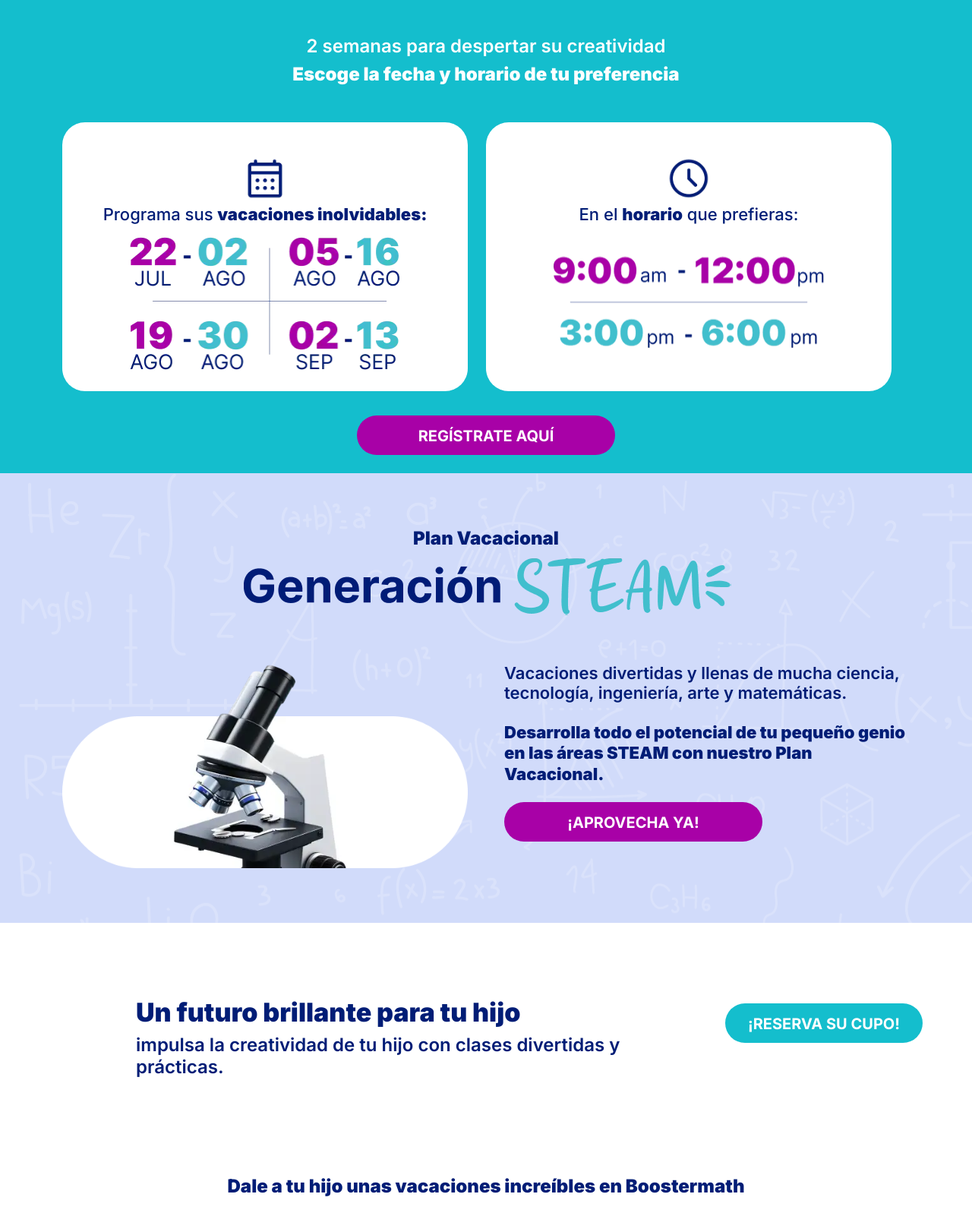
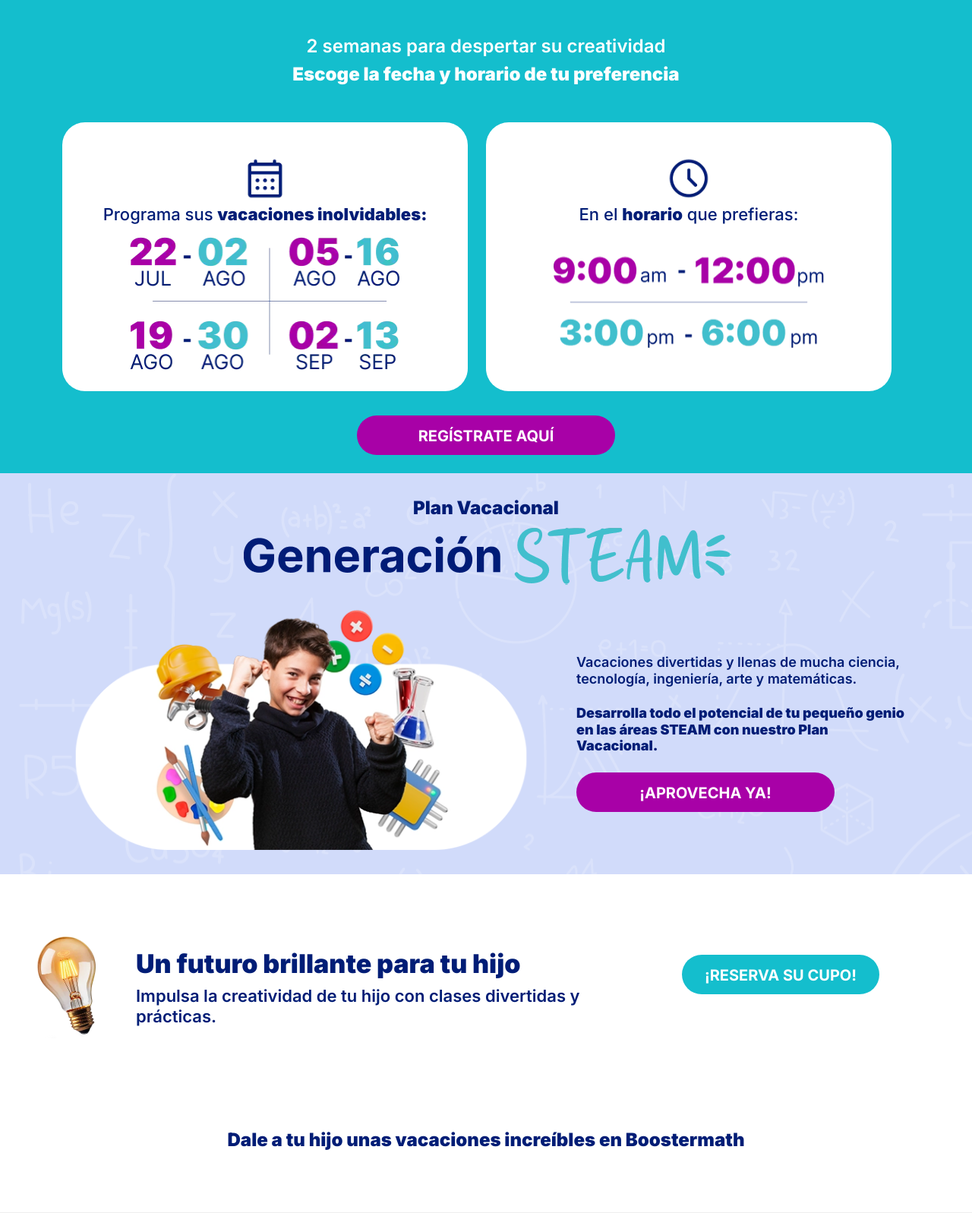
Before and after one commit to suchmolin/planVacacionalBM, a PHP site: page /secc_BM.php in a window 1280 px wide. Shown: the part 527-2124 px from the top of the page at 76% size. Run offline with PHP 8.4, Linux system fonts and the light colour scheme.

Commit message:
listo para integracion de secciones

```diff
--- a/css/style_plan.css
+++ b/css/style_plan.css
@@ -1477,6 +1477,84 @@ ol li::after {
 
 
 
+
+
+@media (max-width: 350px)
+{
+    .vaca_text {
+        margin-top: 0px;
+
+        }
+}
+
+@media (min-width: 351px) and (max-width: 560px)
+{
+    .vaca_text {
+        margin-top: 0px;
+
+        }
+}
+
+@media (min-width: 561px)
+{
+.vaca_text {
+    margin-top: 60px;
+
+        }
+}
+
+
+
+
+
+
+
+
+
+
+
+
+
+
+
+
+
+
+
+
+    @media (max-width: 350px)
+    {
+    .cont_semi_p_new {
+             font-size:10px;
+
+            }
+    }
+
+    @media (min-width: 351px) and (max-width: 560px)
+    {
+    .cont_semi_p_new {
+             font-size:14px;
+
+            }
+    }
+
+    @media (min-width: 561px)
+    {
+    .cont_semi_p_new {
+            font-size:18px;
+
+            }
+    }
+
+
+
+
+
+
+
+
+
+
     @media (max-width: 350px)
     {
     .infoimg {
@@ -2415,12 +2493,6 @@ margin-top: 60px;
             {
 
 
-                .btn-p_a_s {width: 210px;
-                    height: 22px;
-                    font-size: 10px;
-                    padding-top: 4px;}
-
-
             .btn-primary_alt_short_wwhite_a_mora {     /* no los estoy variando */
                 width: 210px;
                 height: 22px;
@@ -2481,6 +2553,22 @@ margin-top: 60px;
 
             }
 
+
+
+
+
+
+
+
+
+
+
+
+
+
+
+
+
             @media (min-width: 561px)
             {
 
@@ -2493,6 +2581,10 @@ margin-top: 60px;
                 font-size: 20px;
                 padding-top: 12px;
 
+                }
+
+                .text_imp {
+                    font-size: 22px;
                 }
 
 
--- a/secc_BM.php
+++ b/secc_BM.php
@@ -288,19 +288,19 @@ $hoy_es = $dt->format('d-m-Y h:i:sa');
 
 
 <!-- About Start -->
-<div class="container-xxl py-5 margen_positivo ">
+<div class="container-xxl py-2 margen_positivo ">
         <div class="container">
             <div id="generacion" class="row g-4">
 
 
 
-            <div class="text-center wow mb-4 fadeInUp " data-wow-delay="0.1s">
+            <div class="text-center wow  fadeInUp " data-wow-delay="0.1s">
 
 
 
 <span class="text_color_aa cont_semi extrabbb t_ebold"><b>Plan Vacacional</b></span><br>
 
-<span><img loading="lazy" class="mb-2 textoimg" src="img_plan/titulo-GS.webp"  alt="Generación Steam Plan Vacacional" ></span>
+<span><img loading="lazy" class=" textoimg" src="img_plan/titulo-GS.webp"  alt="Generación Steam Plan Vacacional" ></span>
 
 
 
@@ -310,11 +310,11 @@ $hoy_es = $dt->format('d-m-Y h:i:sa');
 
 
 
-     <div class="col-lg-6 pe-4 cent_micro wow fadeInUp" data-wow-delay="0.1s"  >
+     <div class="col-lg-7 pe-4 cent_micro wow fadeInUp" data-wow-delay="0.1s"  >
                 <div class="position-relative " >
 
-<img loading="lazy" class="img-fluid " loading="lazy" src="img_plan/microscope.webp"
-                     alt="Microscopio de laboratorio de química" style="width:100%; "  width="534" height="258" >
+<img loading="lazy" class="img-fluid " loading="lazy" src="img_plan/chico_exitoso.webp"
+                     alt="Chico exitoso" style="width:100%; "  width="534" height="258" >
 
                 </div>
     </div>
@@ -323,12 +323,12 @@ $hoy_es = $dt->format('d-m-Y h:i:sa');
 
 
 
-<div  class="col-lg-6 wow ps-4"   data-wow-delay="0.3s" >
+<div  class="col-lg-5  wow ps-4"   data-wow-delay="0.3s" >
 
 
-<h3 class="mb-4 text_color_aa cont_semi_peq t_regular">Vacaciones divertidas y llenas de mucha ciencia, tecnología, ingeniería, arte y matemáticas.</h3>
+<h4 class=" mb-4 text_color_aa cont_semi_p_new t_regular vaca_text" >Vacaciones divertidas y llenas de mucha ciencia, tecnología, ingeniería, arte y matemáticas.</h4>
 
-<h3 class="mb-4 text_color_aa cont_semi_peq"><b class="t_ebold">Desarrolla todo el potencial de tu pequeño genio en las áreas STEAM con nuestro Plan Vacacional.<b></h3>
+<h4 class="mb-4 text_color_aa cont_semi_p_new"><b class="t_ebold">Desarrolla todo el potencial de tu pequeño genio en las áreas STEAM con nuestro Plan Vacacional.<b></h4>
 
 
 
@@ -369,27 +369,30 @@ $hoy_es = $dt->format('d-m-Y h:i:sa');
  <!-- About start -->
  <div class="container-xxl py-5 mb-4"  > <!-- style="background-color: cyan;" -->
         <div class="container">
-            <div class="row g-5" > <!-- style="background-color: yellow;" -->
+            <div class="row g-5"  > <!-- style="background-color: yellow;" -->
 
 
-            <div class="col-lg-1  wow fadeInUp " data-wow-delay="0.3s">
+            <div class="col-lg-1 col-4  wow fadeInUp " data-wow-delay="0.3s" style="display: flex; justify-content:right; align-items:right">
+
+<img loading="lazy" class="" src="img_plan/bombillo.webp" style="margin-top: -20px;"  alt="Bombillo de ideas" width="85" height="137.5" >
+ <!--170 * 275 -->
 
             </div>
 
 
-            <div class="col-lg-8  wow fadeInUp" data-wow-delay="0.3s">
+            <div class="col-lg-7 col-8 wow fadeInUp" data-wow-delay="0.3s">
 
             <h3 class="text_color_aa cont_huge t_regular"><b class="t_ebold">Un futuro brillante para tu hijo</b></h3>
 
-            <h4 class="text_color_aa  t_regular">impulsa la creatividad de tu hijo con clases divertidas y prácticas.</h4>
+            <h4 class="text_color_aa  text_imp t_regular">Impulsa la creatividad de tu hijo con clases divertidas y prácticas.</h4>
 
             </div>
 
 
 
-            <div class="col-lg-3  wow fadeInUp " data-wow-delay="0.3s">
+            <div class="col-lg-4 col-12 wow fadeInUp " data-wow-delay="0.3s" >
 
-<div class="mt-2    "  >
+<div class="mt-2    "  style="display: flex; justify-content:center; align-items:center" >
 <a href="#contacto" class="btn btn-p_a_s t_ebold" >¡RESERVA SU CUPO!</a>
 </div>
 
```
Also changed, not shown: robots.txt (+15 -0 lines), img_plan/bombillo.webp (added), img_plan/chico_exitoso.webp (added).
